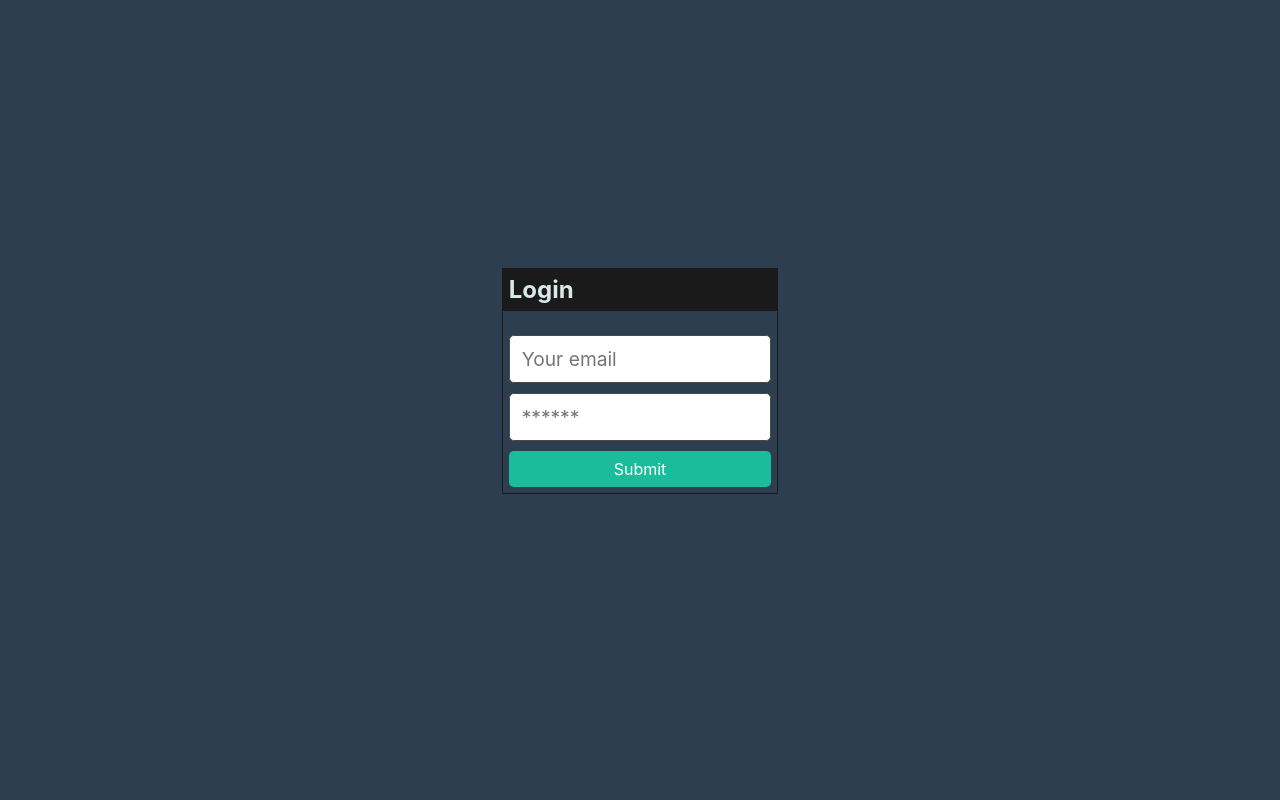
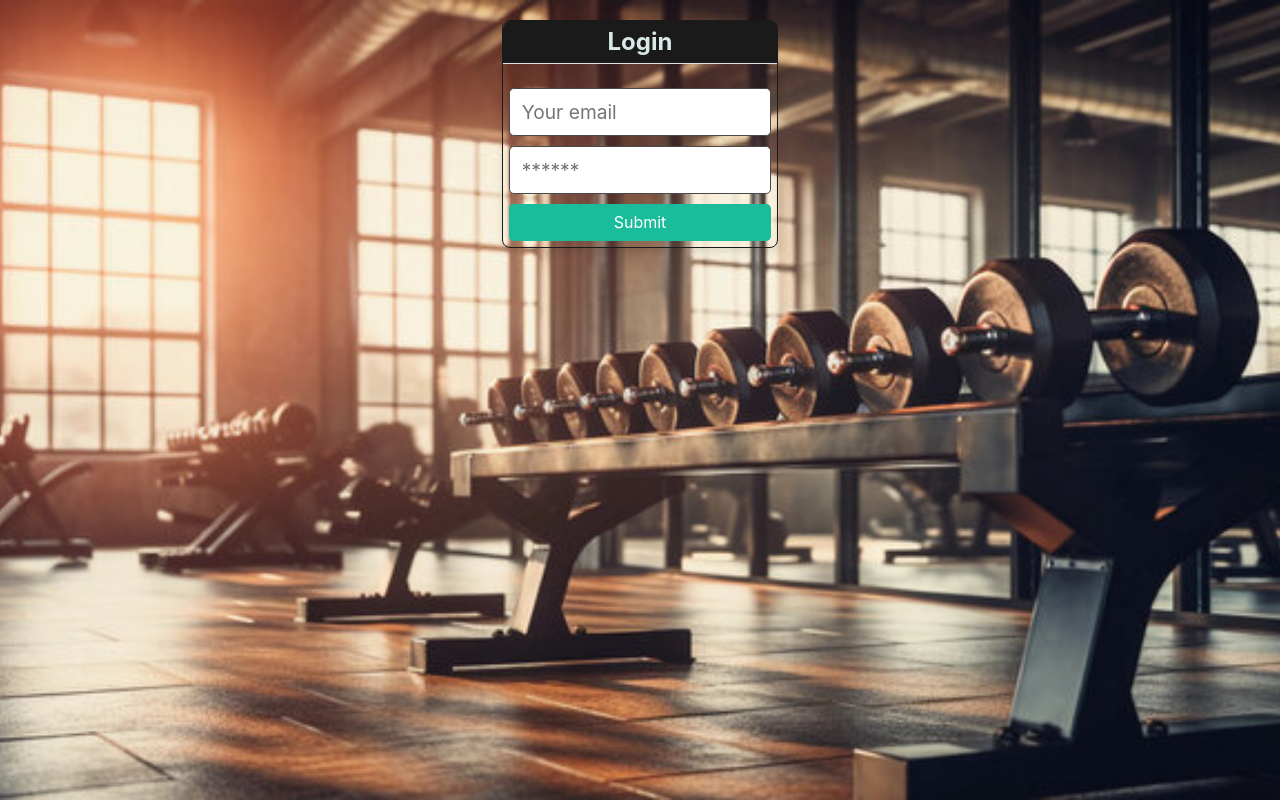
Before and after one commit to ryansarath1/Fitness-Blog-101, a React (Vite) app in the folder client/: page /login in a window 1280 px wide. Built offline with nearby package versions, Linux system fonts and the light colour scheme.

Commit message:
add background

```diff
--- a/client/index.html
+++ b/client/index.html
@@ -8,6 +8,9 @@
     <link rel="stylesheet" href="/App.css" />
   </head>
   <body>
+    <div class="background-container">
+      <!-- Your content here -->
+    </div>
     <div id="root"></div>
     <script type="module" src="/src/main.jsx"></script>
   </body>
--- a/client/src/App.css
+++ b/client/src/App.css
@@ -1,44 +1,123 @@
-/*! normalize.css v8.0.1 | MIT License | github.com/necolas/normalize.css */
-/* Document
-   ========================================================================== */
-/**
- * 1. Correct the line height in all browsers.
- * 2. Prevent adjustments of font size after orientation changes in iOS.
- */
-
-
+
+ /* Styles for the Login component */
+
+.flex-row {
+  display: flex;
+  flex-direction: row;
+  justify-content: center;
+  margin-bottom: 1rem;
+}
+
+.col-12 {
+  width: 100%;
+}
+
+.col-lg-10 {
+  width: 80%;
+  max-width: 600px;
+}
+
+.card {
+  border: 1px solid #dee2e6;
+  border-radius: 8px;
+  box-shadow: 0 4px 8px rgba(0, 0, 0, 0.1);
+  margin: 20px auto;
+}
+
+.card-header {
+  background-color: #343a40;
+  color: #ffffff;
+  padding: 1rem;
+  border-bottom: 1px solid #dee2e6;
+  border-radius: 8px 8px 0 0;
+  text-align: center;
+  font-size: 1.5rem;
+}
+
+.card-body {
+  padding: 1rem;
+}
+
+.form-group {
+  margin-bottom: 1rem;
+}
+
+.form-input {
+  width: 100%;
+  padding: 0.75rem;
+  border: 1px solid #ced4da;
+  border-radius: 4px;
+  font-size: 1rem;
+}
+
+.form-input:focus {
+  border-color: #80bdff;
+  outline: 0;
+  box-shadow: 0 0 0 0.2rem rgba(0, 123, 255, 0.25);
+}
+
+.btn {
+  display: inline-block;
+  font-weight: 400;
+  color: #ffffff;
+  text-align: center;
+  vertical-align: middle;
+  cursor: pointer;
+  background-color: #17a2b8;
+  border: 1px solid #17a2b8;
+  padding: 0.5rem 1rem;
+  font-size: 1.25rem;
+  border-radius: 0.3rem;
+  transition: color 0.15s ease-in-out, background-color 0.15s ease-in-out, border-color 0.15s ease-in-out, box-shadow 0.15s ease-in-out;
+}
+
+.btn:hover {
+  background-color: #138496;
+  border-color: #117a8b;
+}
+
+.btn-block {
+  display: block;
+  width: 100%;
+}
+
+.my-3 {
+  margin-top: 1rem;
+  margin-bottom: 1rem;
+}
+
+.p-2 {
+  padding: 0.5rem;
+}
+
+.p-3 {
+  padding: 1
+}
  html {
     line-height: 1.15;
-  /* 1 */
     -webkit-text-size-adjust: 100%;
-  /* 2 */
-}
-
-/* Sections
-   ========================================================================== */
-/**
- * Remove the margin in all browsers.
- */
+  }
+
+
   body {
     margin: 0;
     background-image: url(./360_F_705932666_hpK69u2FcoLsjrwjv6RkqD68XizRPC3L.jpg);
-}
-
-/**
- * Render the `main` element consistently in IE.
- */
+    background-size: cover;
+    background-position: center;
+    background-repeat: no-repeat;
+    background-attachment: fixed;
+  }
+
+
   main {
     display: block;
   }
 
-/**
- * Correct the font size and margin on `h1` elements within `section` and
- * `article` contexts in Chrome, Firefox, and Safari.
- */
+
   h1 {
     font-size: 2em;
     margin: 0.67em 0;
-  color: white;
+    color: whitesmoke;
   }
 
   /* Grouping content
@@ -928,9 +1007,7 @@ a:hover {
   }
 
   /* BACKGROUND UTILS */
-.bg-primary {
-  background-color: #2d3e50 !important;
-}
+
 
   .bg-info {
     background-color: #1bbc9b !important;
@@ -1234,9 +1311,6 @@ label form [type='radio'] {
     justify-content: flex-end;
   }
 
-.justify-center {
-  justify-content: center;
-}
 
   .align-start {
     align-items: flex-start;
--- a/client/src/components/Home.jsx
+++ b/client/src/components/Home.jsx
@@ -1,12 +1,13 @@
 
-import LoginForm from '../components/LoginForm';
+import Login from '../components/Home';
 
 function Home() {
   return (
+
     <div>
       <h1>Welcome to Fitness Blog</h1>
       <p>Sign in to access your account:</p>
-      <LoginForm />
+      <Login />
     </div>
   );
 }
--- a/client/src/pages/Home.jsx
+++ b/client/src/pages/Home.jsx
@@ -5,10 +5,17 @@ const Home = () => {
   // const isloggedin = true;
 
   return (
-    <div>
-      <h1>Welcome to Fitness Blog</h1>
+    <div><h1>Welcome to Fitness Blog</h1>
       {isloggedin ? (
-        <div>I'm Logged In</div>
+
+        <div className="centered-div">
+        <div className="centered-content">
+
+        <Link className="btn btn-lg btn-primary m-2" to="/login">
+                Sign Out
+              </Link>
+        </div>
+      </div>
       ) : (
         <div>
           <h4>Sign in to access your account:</h4>
```
Lines whose indentation alone changed are shown as unchanged.
